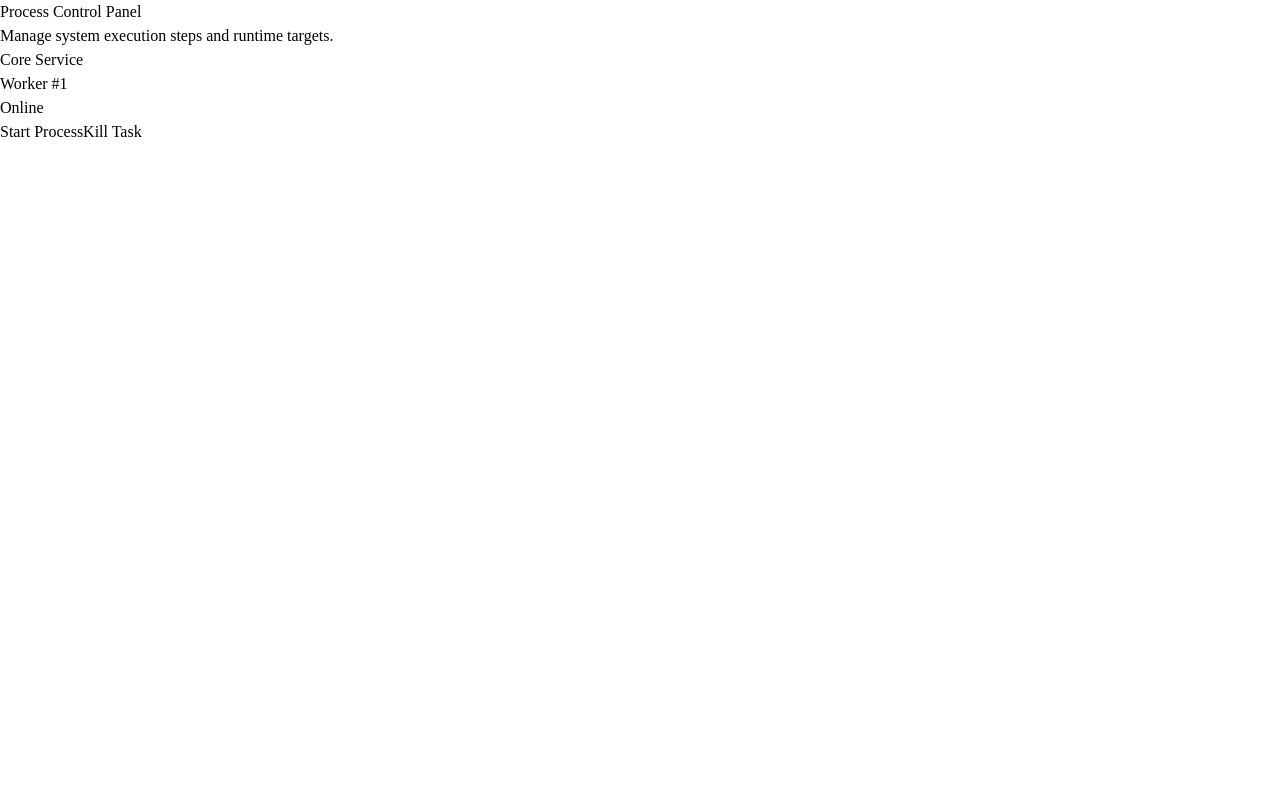
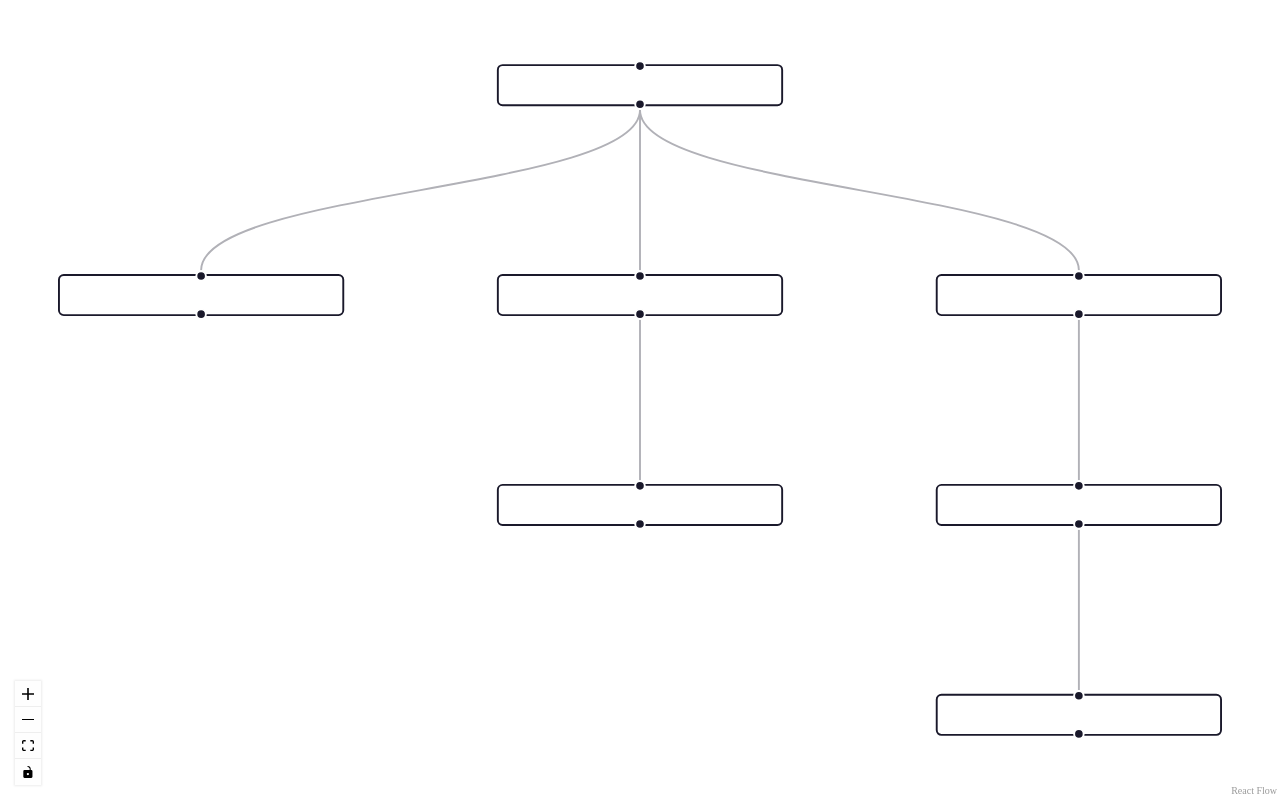
Before and after one commit to 0xFMD/Task-Manager-Reimagined, a React (Vite) app in the folder app/src/renderer/: page / in a window 1280 px wide. Built offline with nearby package versions, Linux system fonts and the light colour scheme.

Commit message:
feat: Render process tree with dagre top-to-bottom layout

```diff
--- a/app/src/renderer/src/App.tsx
+++ b/app/src/renderer/src/App.tsx
@@ -1,45 +1,81 @@
-import Versions from './components/Versions'
-import electronLogo from './assets/electron.svg'
-import { Badge } from "@/components/ui/badge"
-import { Button } from './components/ui/button'
+import { ReactFlow, Controls, Handle, Position } from '@xyflow/react'
+import type { Node, Edge, NodeProps } from '@xyflow/react'
+import dagre from '@dagrejs/dagre'
+import { Camera, Mic } from 'lucide-react'
+
+import { Badge } from '@/components/ui/badge'
+import { Card } from '@/components/ui/card'
+
+const nodeWidth = 180
+const nodeHeight = 60
+
+type Process = {
+  pid:number,
+  name:string,
+  usesCamera:boolean,
+  usesMic:boolean,
+  parent:number | null
+}
+
+const processes:Process[] = [
+  {pid:1, name:"kernel", parent:null, usesCamera:false, usesMic:false},
+  {pid:2, name:"inotify", parent:1, usesCamera:false, usesMic:false},
+  {pid:3, name:"browser", parent:1, usesCamera:false, usesMic:false},
+  {pid:4, name:"browser video call", parent:3, usesCamera:true, usesMic:true},
+  {pid:5, name:"file watcher", parent:2, usesCamera:false, usesMic:false},
+  {pid:6, name:"file organizer", parent:5, usesCamera:false, usesMic:false},
+  {pid:7, name:"video player", parent:1, usesCamera:false, usesMic:false},
+]
+
+const nodes: Node<Process>[] = processes.map((process) =>{
+  return {id: String(process.pid), type: "process", position: { x: 0, y: 0 }, data:process}
+})
+
+const edges: Edge[] = processes.filter((process)=> process.parent !== null ).map((process) => {
+  return {id: `${process.parent}-${process.pid}`,source: String(process.parent), target: String(process.pid)}
+})
+
+function getLayoutedElements(nodes: Node<Process>[], edges: Edge[]) {
+  const g = new dagre.graphlib.Graph()
+  g.setGraph({ rankdir: 'TB' })
+  g.setDefaultEdgeLabel(() => ({}))
+
+  nodes.forEach((node) => {
+    g.setNode(node.id, { label: node.data.name, width: nodeWidth, height: nodeHeight })
+  })
+
+  edges.forEach((edge) => {
+    g.setEdge(edge.source, edge.target)
+  })
+
+  dagre.layout(g)
+
+  const layoutedNodes = nodes.map((node) => {
+    const dagreNode = g.node(node.id)
+
+    return {
+      ...node,
+      position: {
+        x: dagreNode.x - nodeWidth / 2,
+        y: dagreNode.y - nodeHeight / 2,
+      },
+    }
+  })
+
+  return { nodes: layoutedNodes, edges }
+}
+
+const layouted = getLayoutedElements(nodes, edges)
 
 function App(): React.JSX.Element {
-  const ipcHandle = (): void => window.electron.ipcRenderer.send('ping')
 
   return (
-    <div className="flex flex-col items-start gap-6 p-6 bg-neutral-50 dark:bg-neutral-900 rounded-xl max-w-md border border-neutral-200/50 dark:border-neutral-800">
-      <div className="flex flex-col gap-1.5">
-        <h2 className="text-xl font-bold tracking-tight text-neutral-900 dark:text-neutral-50">
-          Process Control Panel
-        </h2>
-        <p className="text-sm text-neutral-500 dark:text-neutral-400">
-          Manage system execution steps and runtime targets.
-        </p>
-      </div>
-
-      {/* Badges Row */}
-      <div className="flex flex-wrap gap-2">
-        <Badge variant="default">Core Service</Badge>
-        <Badge variant="secondary">Worker #1</Badge>
-        <Badge className="bg-emerald-500 text-white hover:bg-emerald-600 border-none">
-          Online
-        </Badge>
-      </div>
-
-      {/* Buttons Interactive Row */}
-      <div className="flex items-center gap-3 w-full border-t border-neutral-200/60 dark:border-neutral-800 pt-4">
-        {/* Standard Action Button */}
-        <Button variant="default" size="sm" onClick={() => alert('Starting process...')}>
-          Start Process
-        </Button>
-
-        {/* Secondary Cancel Button */}
-        <Button variant="outline" size="sm">
-          Kill Task
-        </Button>
-      </div>
+    <div style={{ height: '100vh', width: '100vw' }}>
+      <ReactFlow  nodes={layouted.nodes} edges={layouted.edges} fitView>
+        <Controls />
+      </ReactFlow>
     </div>
-  )
+  );
 }
 
 export default App
```
